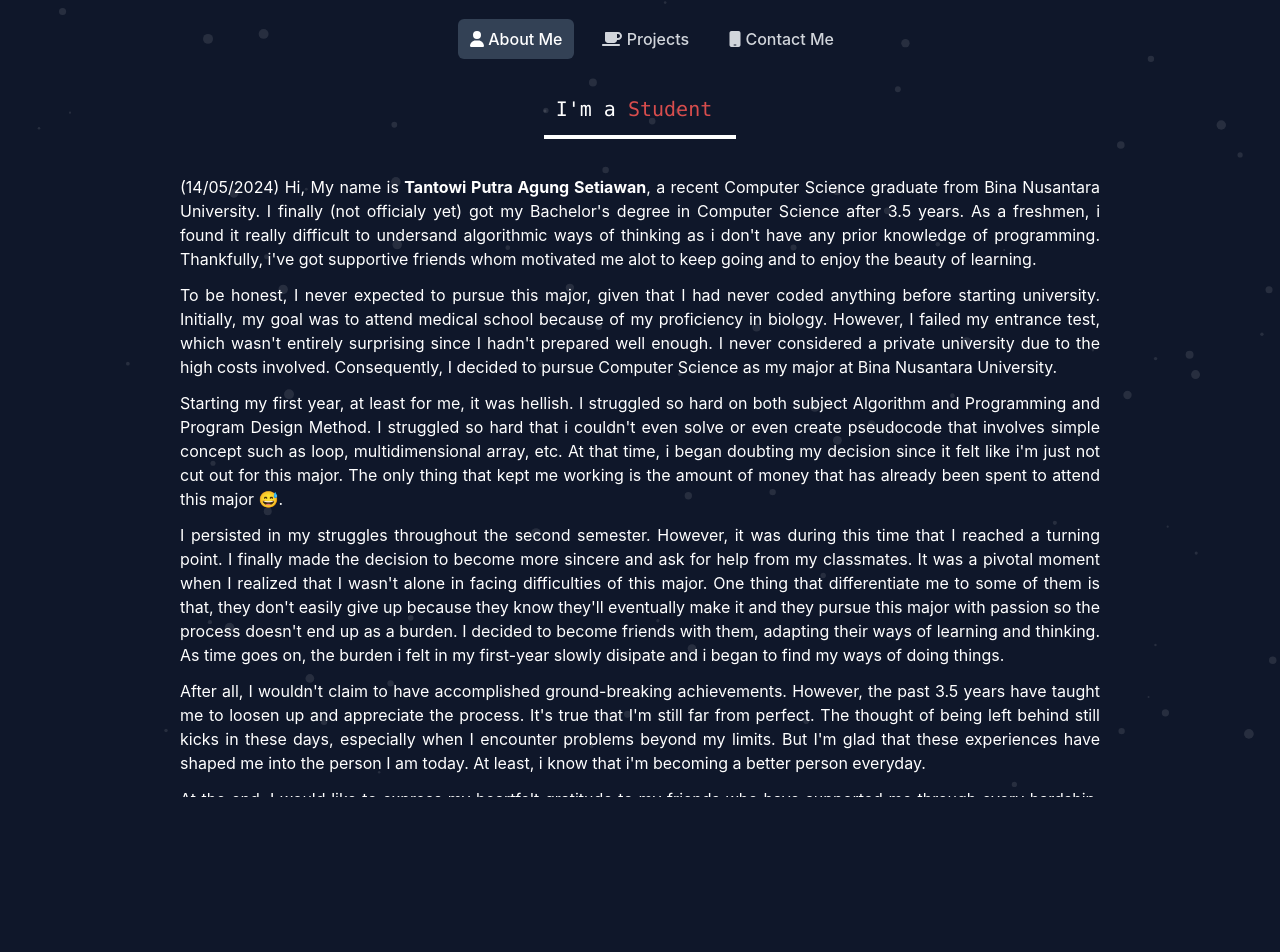
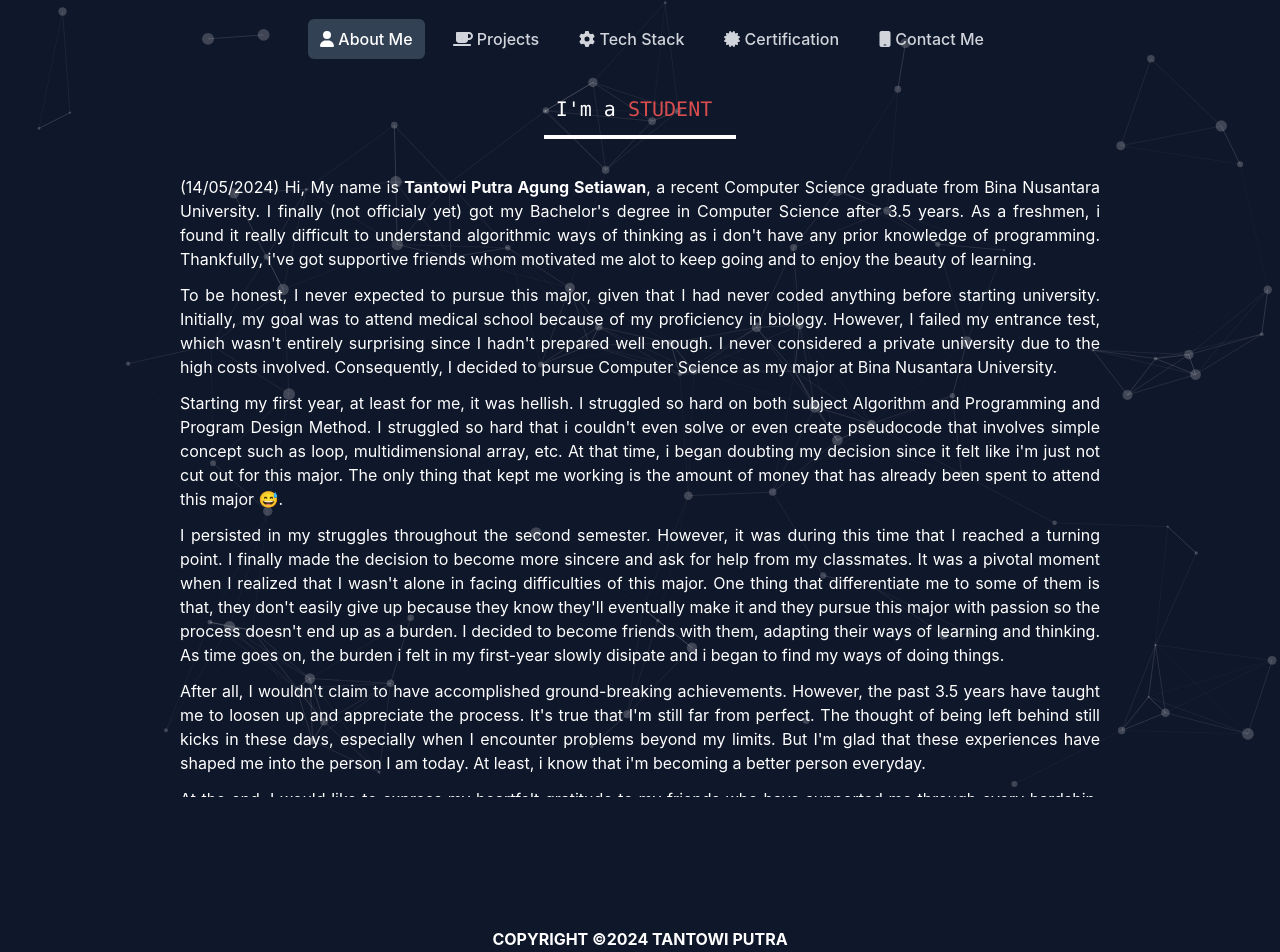
Before and after one commit to TantowiPutra/Github-Portfolio, a React (Create React App) app: page / in a window 1280 px wide. Shown: the part 13-965 px from the top of the page. Built offline with nearby package versions, Linux system fonts and the light colour scheme.

Commit message:
Added ParticleJS background

```diff
--- a/package.json
+++ b/package.json
@@ -5,6 +5,7 @@
   "dependencies": {
     "@babel/plugin-proposal-private-property-in-object": "7.21.0-placeholder-for-preset-env.2",
     "@fortawesome/fontawesome-svg-core": "^6.5.2",
+    "@fortawesome/free-brands-svg-icons": "^6.5.2",
     "@fortawesome/free-solid-svg-icons": "^6.5.2",
     "@fortawesome/react-fontawesome": "^0.2.2",
     "@headlessui/react": "^2.0.3",
@@ -14,7 +15,7 @@
     "@testing-library/user-event": "^13.5.0",
     "@tsparticles/react": "^3.0.0",
     "install": "^0.13.0",
-    "npm": "^10.7.0",
+    "npm": "^10.8.1",
     "react": "^18.3.1",
     "react-dom": "^18.3.1",
     "react-scripts": "^5.0.1",
--- a/src/components/common/Paragraph.js
+++ b/src/components/common/Paragraph.js
@@ -1,6 +1,6 @@
 const Paragprah = ({children}) => {
     return (
-        <div className="first-paragprah mb-3" dangerouslySetInnerHTML={{ __html: children }}></div>
+        <div className="first-paragprah mb-3 lg:text-base md:text-sm" dangerouslySetInnerHTML={{ __html: children }}></div>
     );
 }
 
--- a/src/components/common/Particle.js
+++ b/src/components/common/Particle.js
@@ -5,7 +5,7 @@ import { loadSlim } from "tsparticles-slim"; // if you are going to use `loadSli
 
 function Particle() {
     const particlesInit = useCallback(async engine => {
-        console.log(engine);
+        // console.log(engine);
         // you can initiate the tsParticles instance (engine) here, adding custom shapes or presets
         // this loads the tsparticles package bundle, it's the easiest method for getting everything ready
         // starting from v2 you can add only the features you need reducing the bundle size
@@ -14,7 +14,7 @@ function Particle() {
     }, []);
 
     const particlesLoaded = useCallback(async container => {
-        await console.log(container);
+        // await console.log(container);
     }, []);
 
     return (
@@ -61,13 +61,17 @@ function Particle() {
                         value: "#ffffff",
                         opacity: 1,
                     },
-                    radial: {
+                    links: {
                         color: "#ffffff",
                         distance: 150,
                         enable: true,
-                        opacity: 0.5,
+                        opacity: 0.1,
                         width: 1,
                     },
+                    shape: {
+                        type: ['circle'],
+                    },
+
                     move: {
                         direction: "none",
                         enable: true,
@@ -86,13 +90,10 @@ function Particle() {
                         value: 80,
                     },
                     opacity: {
-                        value: 0.1,
-                    },
-                    shape: {
-                        type: "circle",
+                        value: 0.2,
                     },
                     size: {
-                        value: { min: 1, max: 5 },
+                        value: { min: 1, max: 6 },
                     },
                 },
                 detectRetina: true,
--- /dev/null
+++ b/src/components/common/SocialMedia.js
@@ -0,0 +1,11 @@
+import { FontAwesomeIcon } from '@fortawesome/react-fontawesome';
+
+const SocialMedia = ({ logo, url}) => {
+    return (
+        <a className='p-2' href={url} target="_blank" rel="noopener noreferrer">
+            <FontAwesomeIcon icon={logo} size="2x" />
+        </a>
+    )
+}
+
+export default SocialMedia;
--- a/src/components/layout/Footer.js
+++ b/src/components/layout/Footer.js
@@ -1,7 +1,36 @@
+import { faLinkedin, faGithub } from '@fortawesome/free-brands-svg-icons';
+import SocialMedia from '../common/SocialMedia'
+
+const socmed_list = [
+    {
+        logo: faLinkedin,
+        url : "https://www.linkedin.com/in/tantowi-putra-agung-setiawan-620037251/"
+    },
+
+    {
+        logo: faGithub,
+        url : "https://github.com/TantowiPutra"
+    },
+];
+
 const Footer = ()  => {
     return (
-        <footer className='mt-10 py-5 text-white text-center w-100 font-bold'>
-            COPYRIGHT &copy;2024 TANTOWI PUTRA
+        <footer className='text-white block'>
+            <div className='text-center w-100 font-bold w-100'>
+                COPYRIGHT &copy;2024 TANTOWI PUTRA
+            </div>
+
+            <div className='flex flex-row justify-center'>
+                {
+                    socmed_list.map((item) => (
+                        <SocialMedia
+                            key={item.url}
+                            logo={item.logo}
+                            url={item.url}
+                        />
+                    ))
+                }
+            </div>
         </footer>
     )
 }
--- a/src/components/layout/Navbar.js
+++ b/src/components/layout/Navbar.js
@@ -2,7 +2,7 @@ import { useState } from 'react'
 import { Disclosure } from '@headlessui/react'
 import { Bars3Icon, XMarkIcon } from '@heroicons/react/24/outline'
 import { FontAwesomeIcon } from '@fortawesome/react-fontawesome';
-import { faCoffee, faUser, faMobile } from '@fortawesome/free-solid-svg-icons';
+import { faCoffee, faUser, faMobile, faGear, faCertificate } from '@fortawesome/free-solid-svg-icons';
 
 function classNames(...classes) {
   return classes.filter(Boolean).join(' ')
@@ -12,6 +12,8 @@ export default function Navbar() {
   const [navList, setState] = useState([
     { name: 'About Me',   icon:<FontAwesomeIcon icon={faUser}/>  , href: 'about-me', current: true },
     { name: 'Projects',   icon:<FontAwesomeIcon icon={faCoffee}/>  , href: 'projects', current: false },
+    { name: 'Tech Stack', icon:<FontAwesomeIcon icon={faGear}/>  , href: 'tech-stack', current: false },
+    { name: 'Certification', icon:<FontAwesomeIcon icon={faCertificate}/>  , href: 'certification', current: false },
     { name: 'Contact Me', icon:<FontAwesomeIcon icon={faMobile}/>  , href: 'contact-me', current: false },
   ]);
 
@@ -57,8 +59,7 @@ export default function Navbar() {
                         key={item.name}
                         href={item.href}
                         className={classNames(
-                          item.current ? 'bg-slate-700 text-white' : 'text-gray-300 hover:bg-slate-800 hover:text-white',
-                          'rounded-md px-3 py-2 text-md font-medium'
+                          item.current ? 'bg-slate-700 text-white' : 'text-gray-300 hover:bg-slate-800 hover:text-white', ' p-2 rounded-md px-3 sm:text-xs lg:text-base font-medium'
                         )}
                         aria-current={item.current ? 'page' : undefined}
                       >
--- a/src/data/AboutMeData.jsx
+++ b/src/data/AboutMeData.jsx
@@ -1,7 +1,7 @@
 const AboutMeData = [
     {
         id: 1,
-        text: "(14/05/2024) Hi, My name is <b>Tantowi Putra Agung Setiawan</b>, a recent Computer Science graduate from Bina Nusantara University. I finally (not officialy yet) got my Bachelor's degree in Computer Science after 3.5 years. As a freshmen, i found it really difficult to undersand algorithmic ways of thinking as i don't have any prior knowledge of programming. Thankfully, i've got supportive friends whom motivated me alot to keep going and to enjoy the beauty of learning."
+        text: "(14/05/2024) Hi, My name is <b>Tantowi Putra Agung Setiawan</b>, a recent Computer Science graduate from Bina Nusantara University. I finally (not officialy yet) got my Bachelor's degree in Computer Science after 3.5 years. As a freshmen, i found it really difficult to understand algorithmic ways of thinking as i don't have any prior knowledge of programming. Thankfully, i've got supportive friends whom motivated me alot to keep going and to enjoy the beauty of learning."
     },
 
     {
--- a/src/sections/AboutMe.js
+++ b/src/sections/AboutMe.js
@@ -6,7 +6,7 @@ import AboutMeData from '../data/AboutMeData'
 
 const AboutMe = () => {
     const [text] = useTypewriter({
-        words: ['Developer', 'Gamer', 'Student'],
+        words: ['DEVELOPER', 'GAMER', 'STUDENT'],
         loop: {},
     })
 
@@ -24,7 +24,7 @@ const AboutMe = () => {
             <div className="content mt-4 w-3/4 h-3/4 text-justify overflow-y-auto p-5 scrollbar-thin scrollbar-webkit">
                 {
                     AboutMeData.map((data) => (
-                        <Paragprah>
+                        <Paragprah key={data.id}>
                             {data.text}
                         </Paragprah>
                     ))
```
Also changed, not shown: 1 other file (tests, documents, lock files or other folders).
